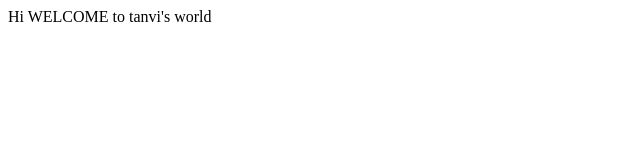
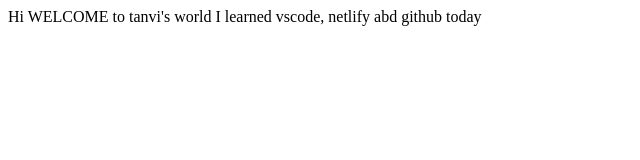
Before and after one commit to Tanvi-codes1/my-personal-details, a plain HTML site: page index.html in a window 1280 px wide. Shown: the whole page, without its empty margins (0-640 px from the left). Drawn offline with Linux system fonts and the light colour scheme.

Commit message:
refactor: updated info

```diff
--- a/index.html
+++ b/index.html
@@ -8,5 +8,7 @@
 </head>
 <body>
     Hi WELCOME to tanvi's world
+
+    I learned vscode, netlify abd github today
 </body>
 </html>
```
